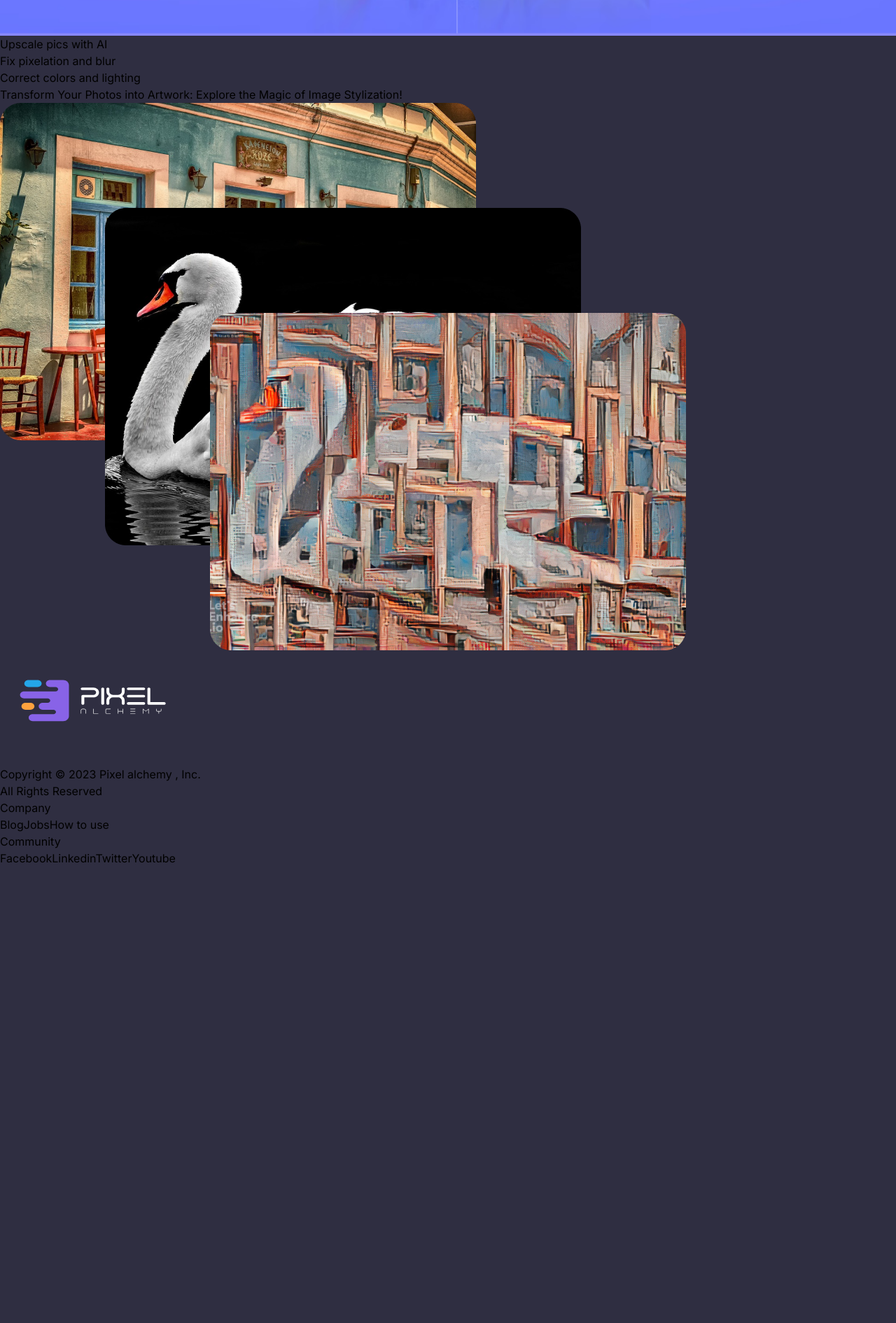
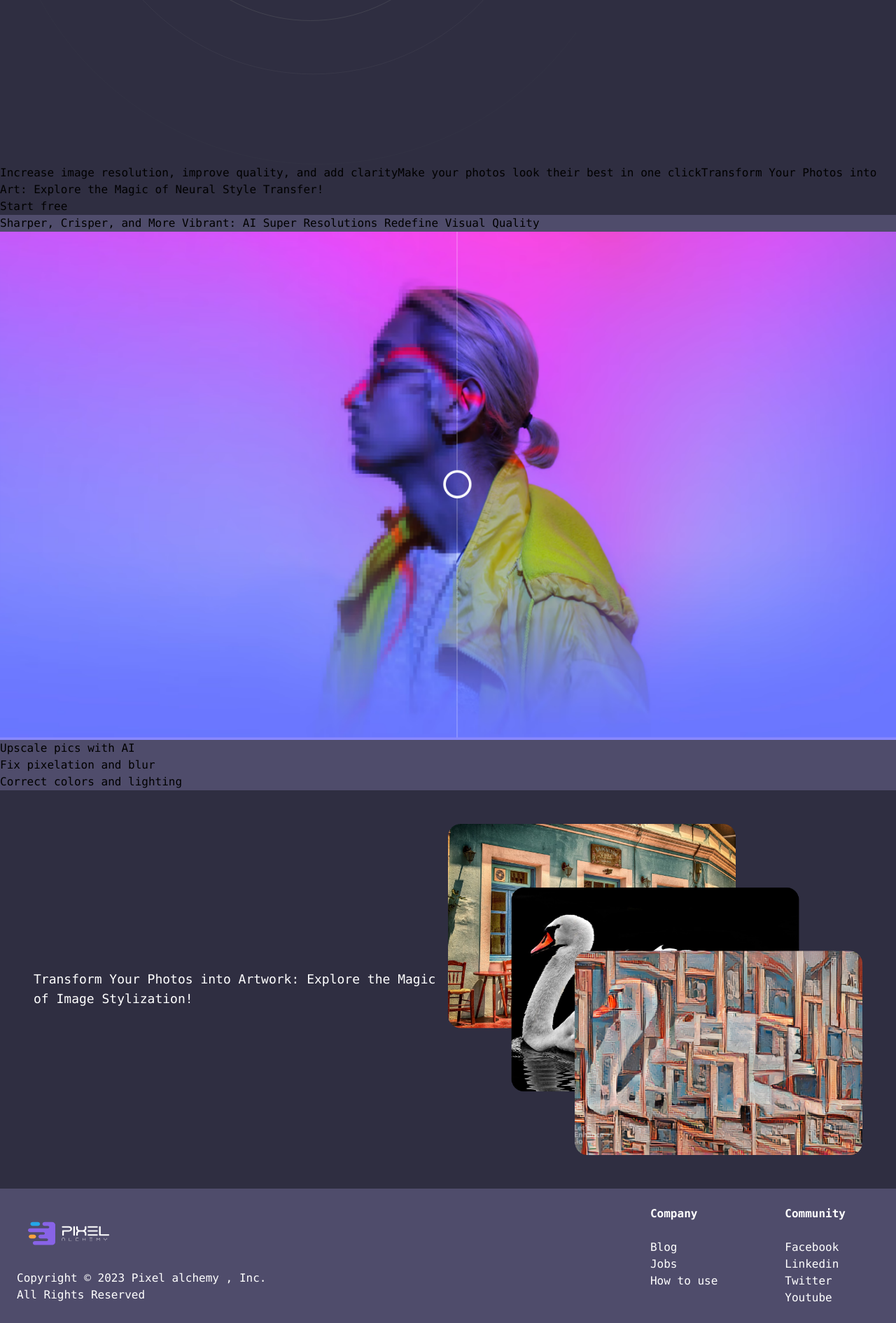
Before and after one commit to ouhammmourachid/pixel-alchemy-next, a Next.js app: page / in a window 1280 px wide. Shown: the part 792-2682 px from the top of the page at 70% size. Before the commit the page ends 2030 px from the top, so only its background shows below. Built offline with nearby package versions, Linux system fonts and the light colour scheme.

Commit message:
handling-section-2

```diff
--- a/src/app/globals.css
+++ b/src/app/globals.css
@@ -18,3 +18,23 @@
     @apply flex flex-col  h-full justify-center items-center bg-secondry text-white mx-20 py-6;
     font-family: Trebuchet MS;
 }
+
+.footer {
+    @apply bg-secondry text-white font-mono flex justify-between p-6;
+}
+
+.footer-link {
+    @apply hover:underline font-mono text-white hover:text-blue-500;
+}
+
+.section-1 {
+    @apply font-mono;
+}
+
+.section-2 {
+    @apply bg-secondry font-mono;
+}
+
+.section-3 {
+    @apply font-mono p-12 flex flex-row text-white selection:bg-pink-600;
+}
--- a/src/app/page.js
+++ b/src/app/page.js
@@ -2,15 +2,24 @@ import Image from "next/image";
 import Footer from "../components/Footer";
 import exampleSuperResolution from '/public/example-super-resolution.png';
 import exampleStylization from '/public/images-stylization.png';
+import uploadEqlipseIlustration from '/public/eqlipse-ilus.svg';
+import Link from "next/link";
 
 export default function Home() {
   return (
     <main >
 
-      <section key="section-1">
-
+      <section key="section-1" className="section-1">
+        <p>Image Stylization & Image enhancer. Improve your photos</p>
+        <Image src={uploadEqlipseIlustration} alt="upload-eqlipse-ilustration" />
+        <ul>
+          <il>Increase image resolution, improve quality, and add clarity</il>
+          <il>Make your photos look their best in one click</il>
+          <il>Transform Your Photos into Art: Explore the Magic of Neural Style Transfer!</il>
+        </ul>
+        <Link href="#">Start free</Link>
       </section>
-      <section key="section-2">
+      <section key="section-2" className="section-2">
         <p>Sharper, Crisper, and More Vibrant: AI Super Resolutions Redefine Visual Quality</p>
         <Image src={exampleSuperResolution} alt="example-super-resolution"/>
         <ul>
@@ -19,9 +28,12 @@ export default function Home() {
           <li>Correct colors and lighting</li>
         </ul>
       </section>
-      <section key="section-3">
-        <p>Transform Your Photos into Artwork: Explore the Magic of Image Stylization!</p>
-        <Image src={exampleStylization} alt="example-stylization"/>
+      <section key="section-3" className="section-3">
+        <p className="flex items-center w-3/4 text-lg">Transform Your Photos into Artwork: Explore the Magic of Image Stylization!</p>
+        <Image
+        src={exampleStylization}
+        alt="example-stylization"
+        className="w-1/2 flex items-center justify-center"/>
       </section>
       <Footer/>
     </main>
--- a/src/components/Footer/index.js
+++ b/src/components/Footer/index.js
@@ -4,24 +4,24 @@ import Link from "next/link";
 
 export default function Footer() {
     return(
-        <main>
+        <main className="footer">
             <div>
-                <Image src={logoLight} alt="logo-light" />
+                <Image src={logoLight} alt="logo-light" className="w-36"/>
                 Copyright © 2023 Pixel alchemy , Inc.<br/> All Rights Reserved
             </div>
-            <div>
-                <div>
-                    Company <br/>
-                    <Link href="#">Blog</Link>
-                    <Link href="#">Jobs</Link>
-                    <Link href="#">How to use</Link>
+            <div className="flex justify-between">
+                <div className="flex flex-col mx-12">
+                    <p className="font-semibold pb-6">Company</p>
+                    <Link href="#" className="footer-link">Blog</Link>
+                    <Link href="#" className="footer-link">Jobs</Link>
+                    <Link href="#" className="footer-link">How to use</Link>
                 </div>
-                <div>
-                    Community <br/>
-                    <Link href="#">Facebook</Link>
-                    <Link href="#">Linkedin</Link>
-                    <Link href="#">Twitter</Link>
-                    <Link href="#">Youtube</Link>
+                <div className="flex flex-col mx-12">
+                    <p className="font-semibold pb-6">Community</p>
+                    <Link href="#" className="footer-link">Facebook</Link>
+                    <Link href="#" className="footer-link">Linkedin</Link>
+                    <Link href="#" className="footer-link">Twitter</Link>
+                    <Link href="#" className="footer-link">Youtube</Link>
                 </div>
             </div>
         </main>
```
